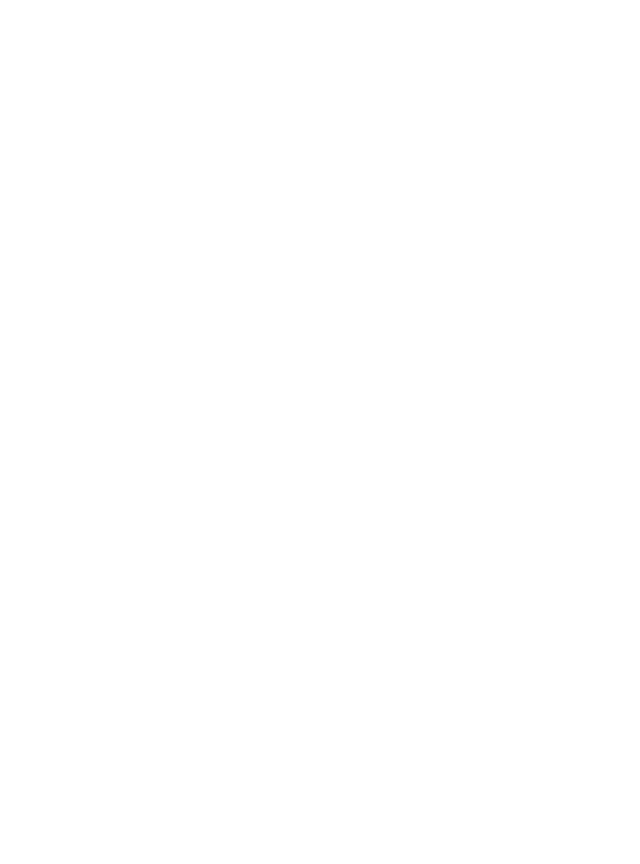
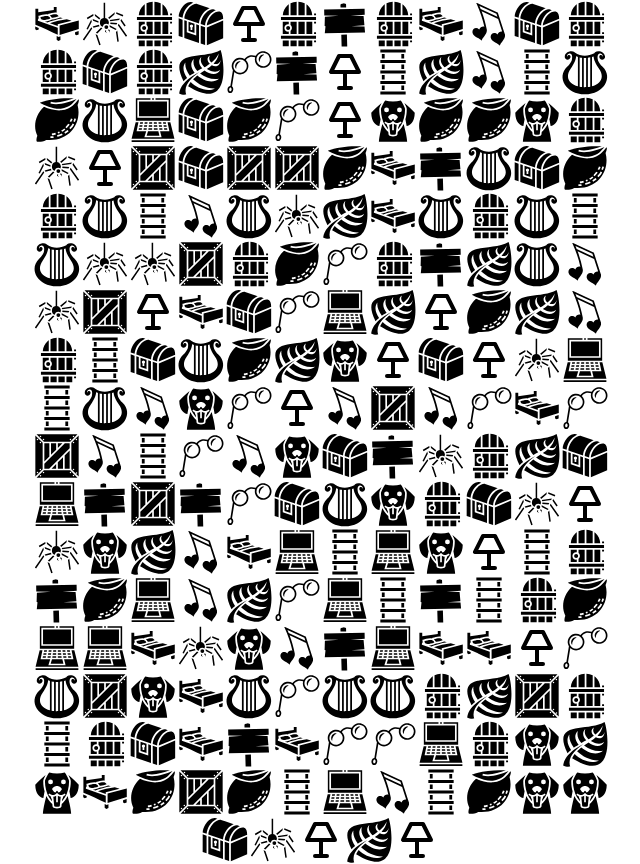
Before and after one commit to SzPetra/myREACTiontoCSHARP, a React (Create React App) app in the folder Frontend/: page /tests/chair-lamp-test in a window 1280 px wide. Before the commit this address had no page. Shown: the whole page, without its empty margins (31-671 px from the left). Before the commit the page ends 800 px from the top, so only its background shows below. Built offline with nearby package versions, Linux system fonts and the light colour scheme.

Commit message:
add implement ChairLampTest

```diff
--- a/Frontend/src/index.js
+++ b/Frontend/src/index.js
@@ -6,6 +6,7 @@ import CreateLink from "./createLinkPage/components/CreateLink";
 import AdminPage from "./adminPage/components/AdminPage";
 import App from "./App";
 import WorkMotivationTestPage from "./testPage/workMotivationTest/components/WorkMotivationTestPage";
+import ChairLampTestPage from "./testPage/chairLampTest/components/ChairLampTestPage";
 
 const root = ReactDOM.createRoot(document.getElementById("root"));
 root.render(
@@ -20,6 +21,11 @@ root.render(
             path="work-motivation-test"
             element={<WorkMotivationTestPage />}
           />
+           <Route
+            exact
+            path="chair-lamp-test"
+            element={<ChairLampTestPage />}
+          />
         </Route>
       </Routes>
     </BrowserRouter>
--- a/Frontend/src/testPage/chairLampTest/assets/chairLampTest.css
+++ b/Frontend/src/testPage/chairLampTest/assets/chairLampTest.css
@@ -0,0 +1,14 @@
+.charLampicons-container {
+    display: flex;
+    flex-direction: row;
+    flex-wrap: wrap;
+    justify-content: center;
+    align-items: center;
+    max-width: 38rem;
+    margin-left: 3rem;
+
+}
+.icon{
+    width: 3rem;
+    height: 3rem;
+}
--- /dev/null
+++ b/Frontend/src/testPage/chairLampTest/components/ChairLampIcons.js
@@ -0,0 +1,56 @@
+import { GiWoodenChair, GiWoodenSign, GiWoodenDoor, GiWoodenCrate,
+    GiBed, GiLabradorHead, GiLaptop, GiLemon, GiLindenLeaf, GiLockedChest, GiLyre,
+    GiLongLeggedSpider, GiLorgnette, GiLoveSong, GiLadder } from "react-icons/gi";
+import {TbLamp} from "react-icons/tb"
+
+let listOfIcons =[
+    {id:1,
+    icon:GiWoodenChair,
+    correct:true},
+    {id:2,
+    icon:GiWoodenSign,
+    correct:false},
+    {id:3,
+    icon:GiWoodenDoor,
+    correct:false},
+    {id:4,
+    icon:GiWoodenCrate,
+    correct:false},
+    {id:5,
+    icon:TbLamp,
+    correct:true},
+    {id:6,
+    icon:GiBed,
+    correct:false},
+    {id:7,
+    icon:GiLabradorHead,
+    correct:false},
+    {id:8,
+    icon:GiLaptop,
+    correct:false},
+    {id:9,
+    icon:GiLemon,
+    correct:false},
+    {id:10,
+    icon:GiLindenLeaf,
+    correct:false},
+    {id:11,
+    icon:GiLockedChest,
+    correct:false},
+    {id:12,
+    icon:GiLyre,
+    correct:false},
+    {id:13,
+    icon:GiLongLeggedSpider,
+    correct:false},
+    {id:14,
+    icon:GiLorgnette,
+    correct:false},
+    {id:15,
+    icon:GiLoveSong,
+    correct:false},
+    {id:16,
+    icon:GiLadder,
+    correct:false}];
+
+    export default listOfIcons
--- a/Frontend/src/testPage/chairLampTest/components/ChairLampTestPage.js
+++ b/Frontend/src/testPage/chairLampTest/components/ChairLampTestPage.js
@@ -0,0 +1,57 @@
+import React from 'react'
+import listOfIcons from './ChairLampIcons';
+import "../assets/chairLampTest.css"
+
+const ChairLampTestPage = () => {
+    let revisedIcons =0;
+    let errors = 0;
+    const setIcons = () =>{
+        revisedIcons += 1;
+        console.log("revisednum" + revisedIcons);};
+
+        const setError = (e, isIconCorrect) =>{
+            if(e.key ==="Enter"){
+            if(isIconCorrect !== true){
+                errors += 1;
+            }
+            console.log("error num" +errors)
+            console.log(isIconCorrect);
+        }};
+
+    function getRandomInt(min, max) {
+        min = Math.ceil(min);
+        max = Math.floor(max);
+        return Math.floor(Math.random() * (max - min) + min); // The maximum is exclusive and the minimum is inclusive
+      }
+
+    const createIcons = () => {
+        let arr =[]
+        for(let i=1; i<= 209; i++){
+            let iconObject=listOfIcons[getRandomInt(1,16)]
+            arr.push(
+                        <iconObject.icon
+                            className='icon'
+                            onFocus={() => setIcons()}
+                            onKeyPress={(e)=> setError(e,iconObject.correct)}
+                            tabIndex={i}
+                            key={i}
+                        />
+            )
+        }
+        return(<div
+            className='charLampicons-container'>
+            {arr.map(icon=>icon)}
+        </div>)
+    }
+
+  return (
+    <div >
+        {
+                createIcons()
+        }
+
+    </div>
+  )
+}
+
+export default ChairLampTestPage
```
